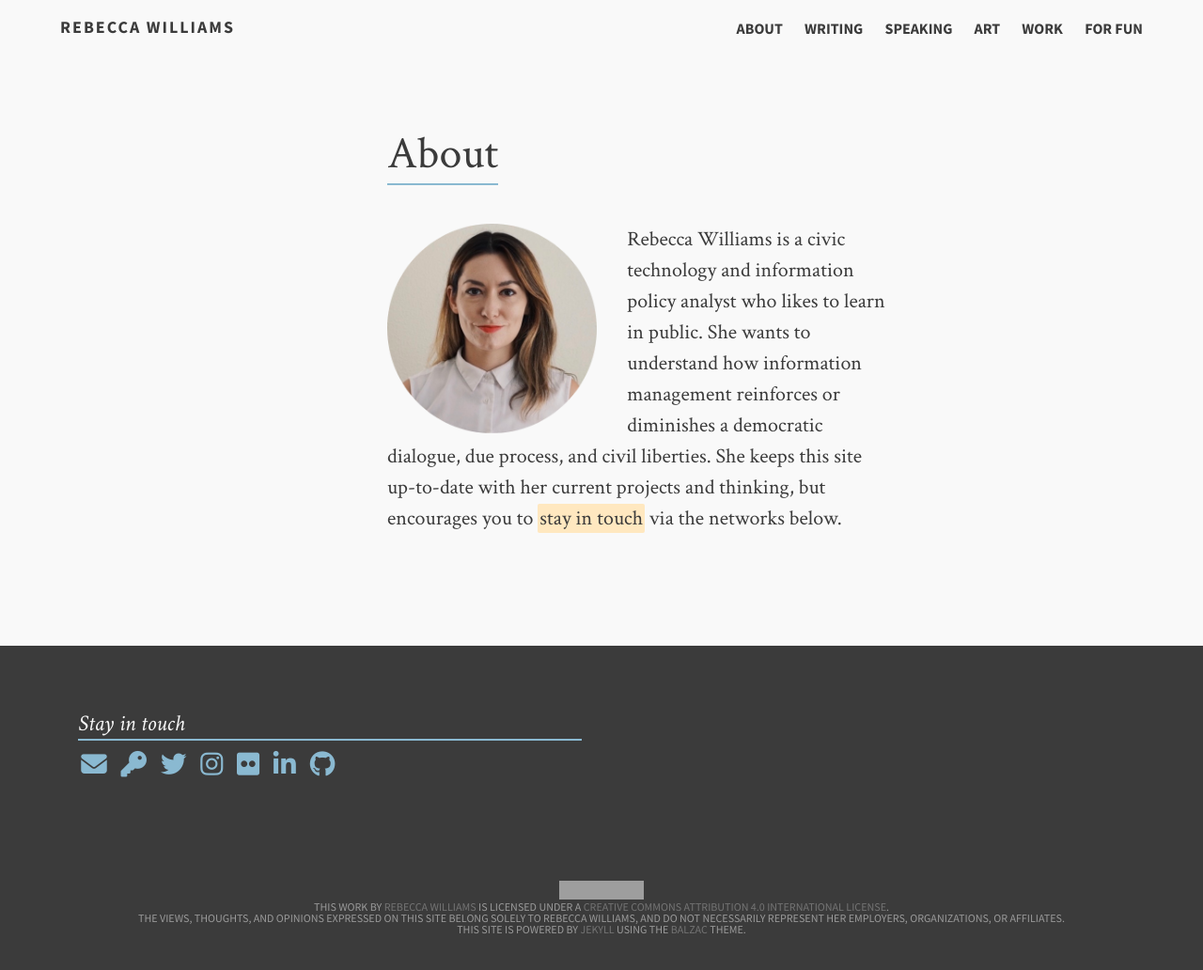
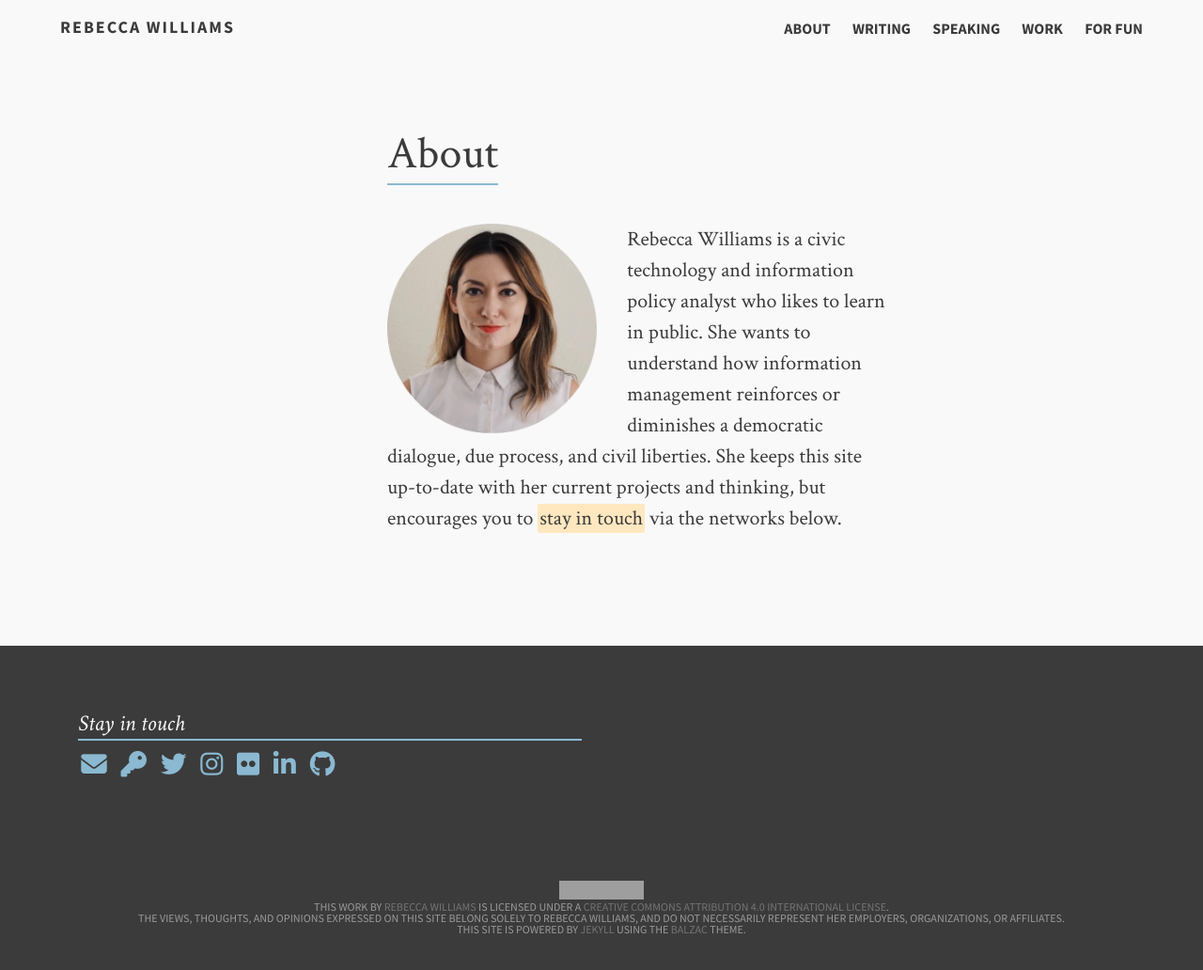
Before and after one commit to rebeccawilliams/rebeccawilliams.us, a Jekyll site: the page built from README.md, in a window 1280 px wide. Shown: the whole page at 94% size. Built offline with Jekyll 4.4.1, drawn with Linux system fonts in a browser that asks for light colours; nearby versions of some CDN libraries; our own code applies the rules of GitHub Pages for plain Markdown files; grey boxes are pictures that could not be loaded.

Commit message:
Update head-dark.html

```diff
--- a/_includes/head-dark.html
+++ b/_includes/head-dark.html
@@ -69,9 +69,6 @@
               <a href="/speaking" title="{{ site.title }}">Speaking</a>
             </li>
              <li>
-              <a href="/art" title="{{ site.title }}">Art</a>
-            </li>
-             <li>
               <a href="/work" title="{{ site.title }}">Work</a>
             </li>
             <li>
```
